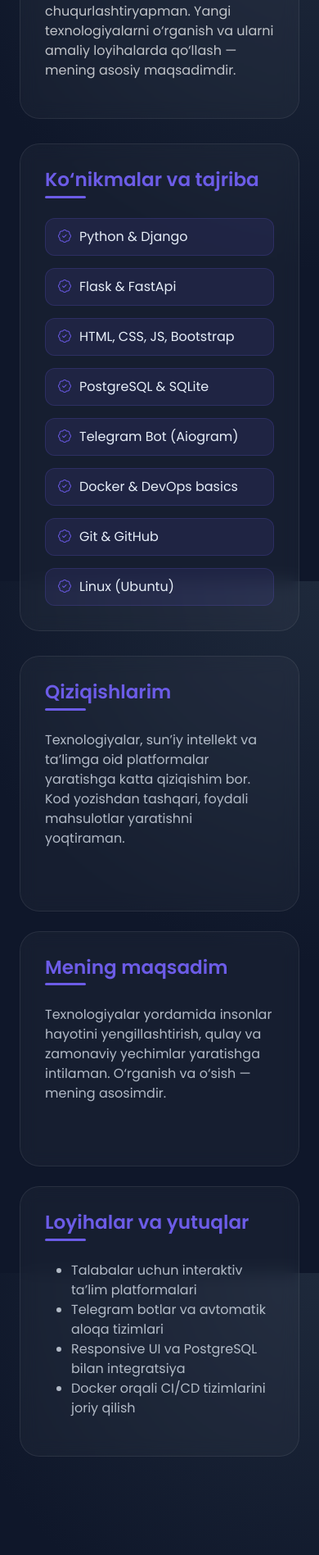
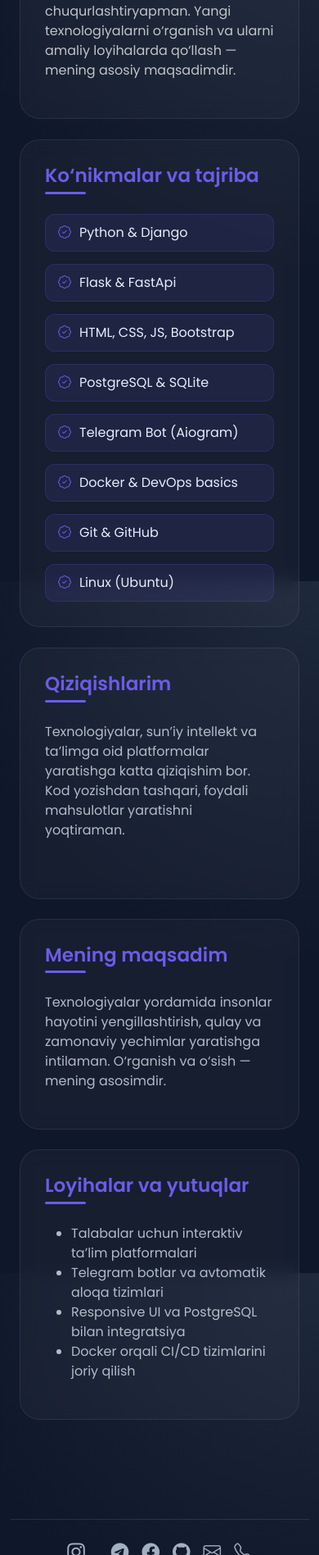
Before and after one commit to axrorback/axrorback.uz, a Django app: page / in a window 390 px wide. Shown: the part 979-2876 px from the top of the page at 82% size. Run offline with Django 5.2, Linux system fonts and the light colour scheme; data comes from the database, SQL or seed files in the repository.

Commit message:
separate divs

```diff
--- a/templates/blog/about.html
+++ b/templates/blog/about.html
@@ -95,9 +95,13 @@
     font-size: 1.2rem;
   }
 
-  @media (max-width: 991px){
-    .about-glass-card{
-      margin-bottom: 30px;
+  @media (max-width: 991px) {
+    .about-glass-card {
+      margin-bottom: 25px !important;
+    }
+
+    .row .col-md-6:last-child .about-glass-card {
+      margin-bottom: 0 !important;
     }
   }
 </style>
```
